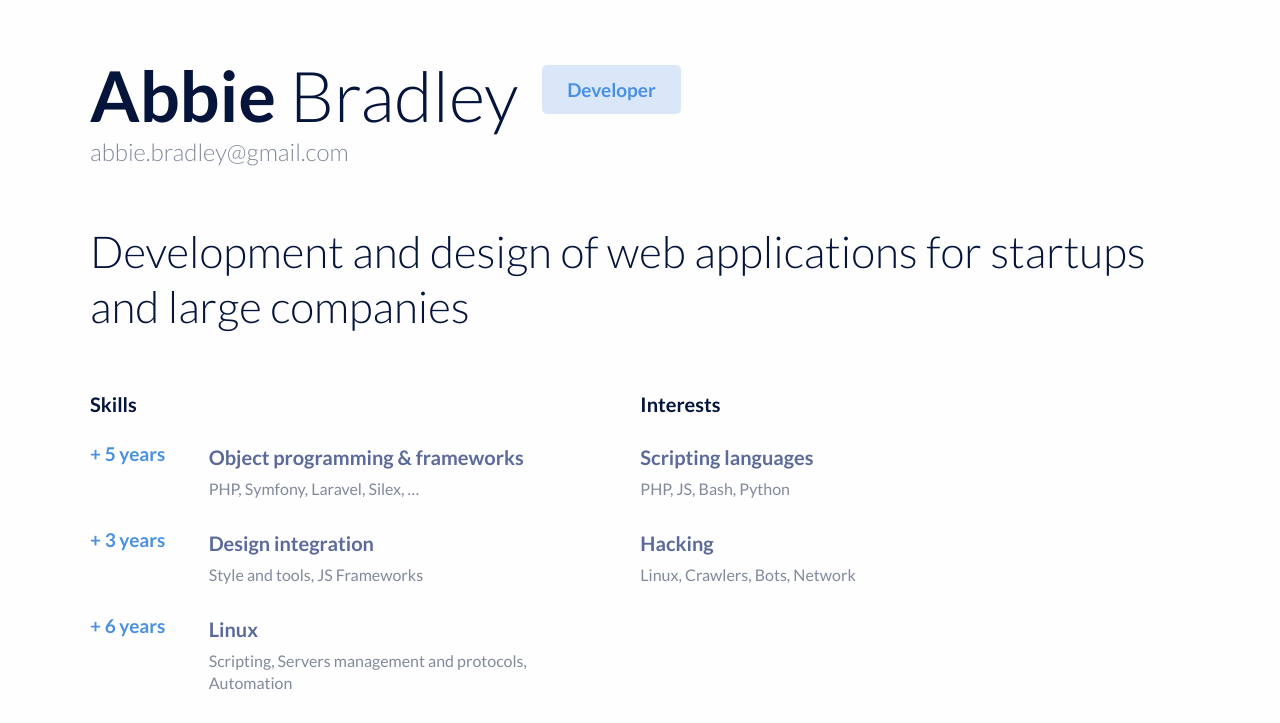
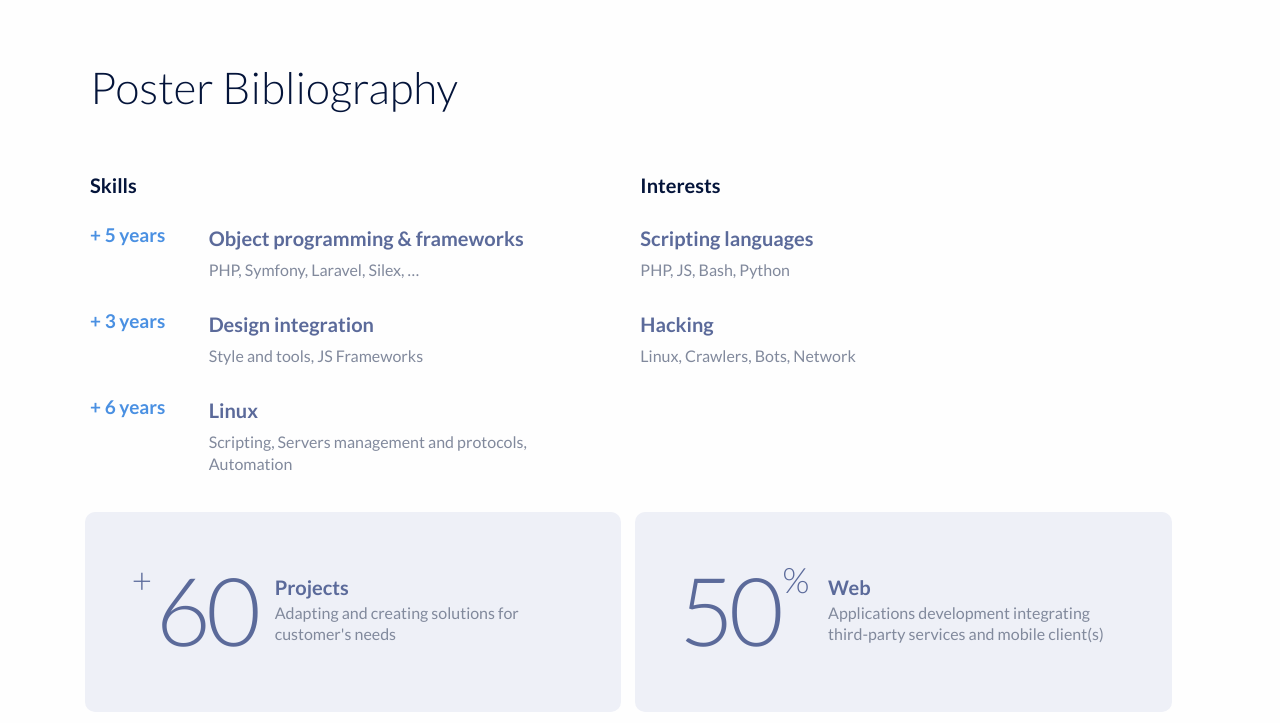
Before and after one commit to lstoter/academicsandbox-sources, a plain HTML site: page index.html in a window 1280 px wide. Shown: the top 723 px of the page. Drawn offline with Linux system fonts and the light colour scheme.

Commit message:
Update index.html

```diff
--- a/index.html
+++ b/index.html
@@ -1,7 +1,7 @@
 <!DOCTYPE html>
 <html>
 <head>
-	<title>Minimal Resume Template</title>
+	<title>Academic Sandbox Games: Towards Ethical Human / Non-Human Knowledge Production Through Game-ful Research Practices</title>
 	<link rel="stylesheet" type="text/css" href="styles.css">
 	<meta name="viewport" content="width=device-width, initial-scale=1.0">
 </head>
@@ -9,16 +9,11 @@
 
 	<div class="container">
 		<div class="hero">
-			<h1 class="name"><strong>Abbie</strong> Bradley</h1>
-			<span class="job-title">Developer</span>
-			<span class="email">abbie.bradley@gmail.com</span>
-
-			<h2 class="lead">Development and design of web applications
-for startups and large companies</h2>
+			<h2 class="lead">Poster Bibliography</h2>
 		</div>
 	</div>
 
-<!-- Skills and intrest section -->
+<!-- Bibliography -->
 	<div class="container">
 
 		<div class="sections">
```
